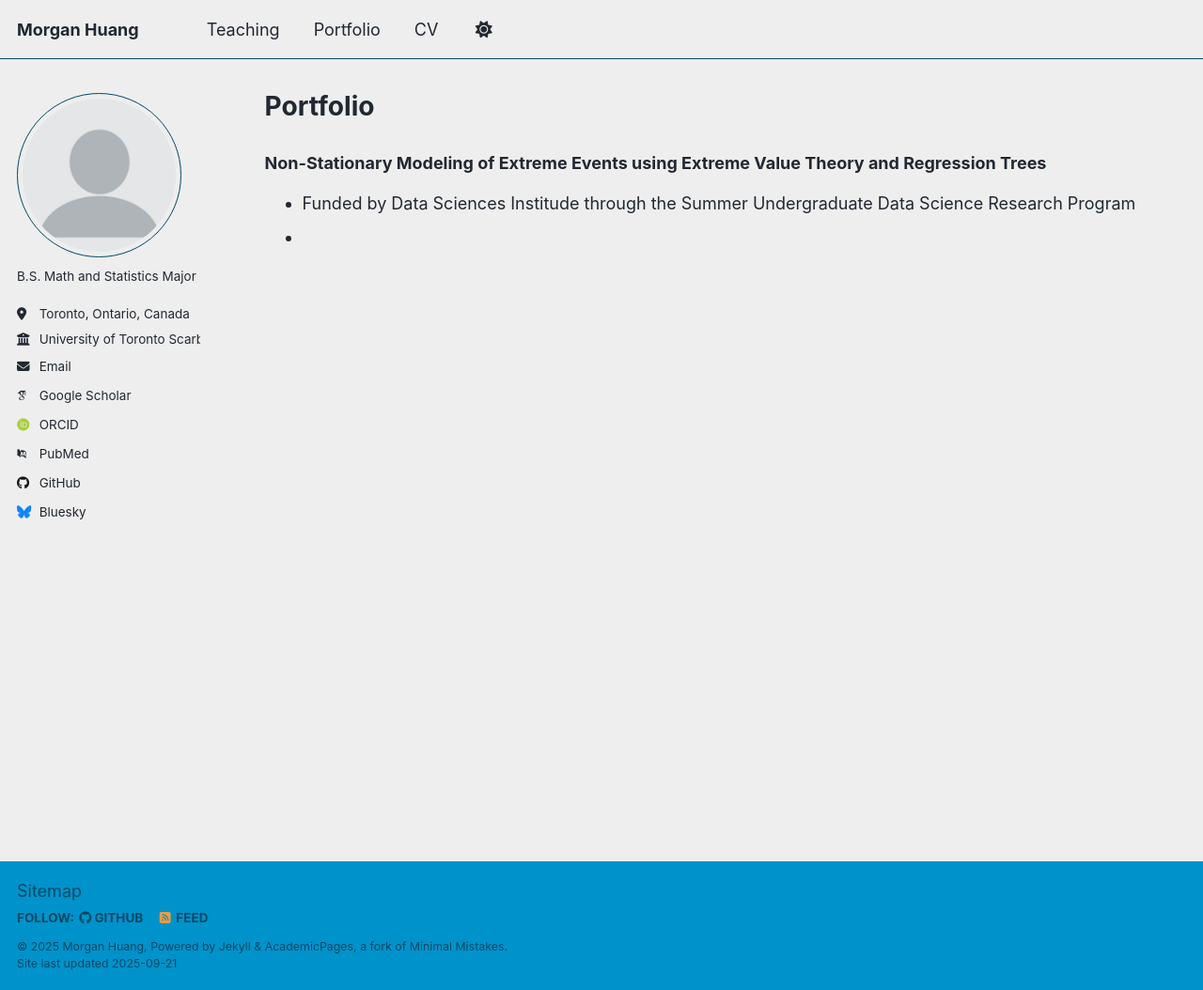
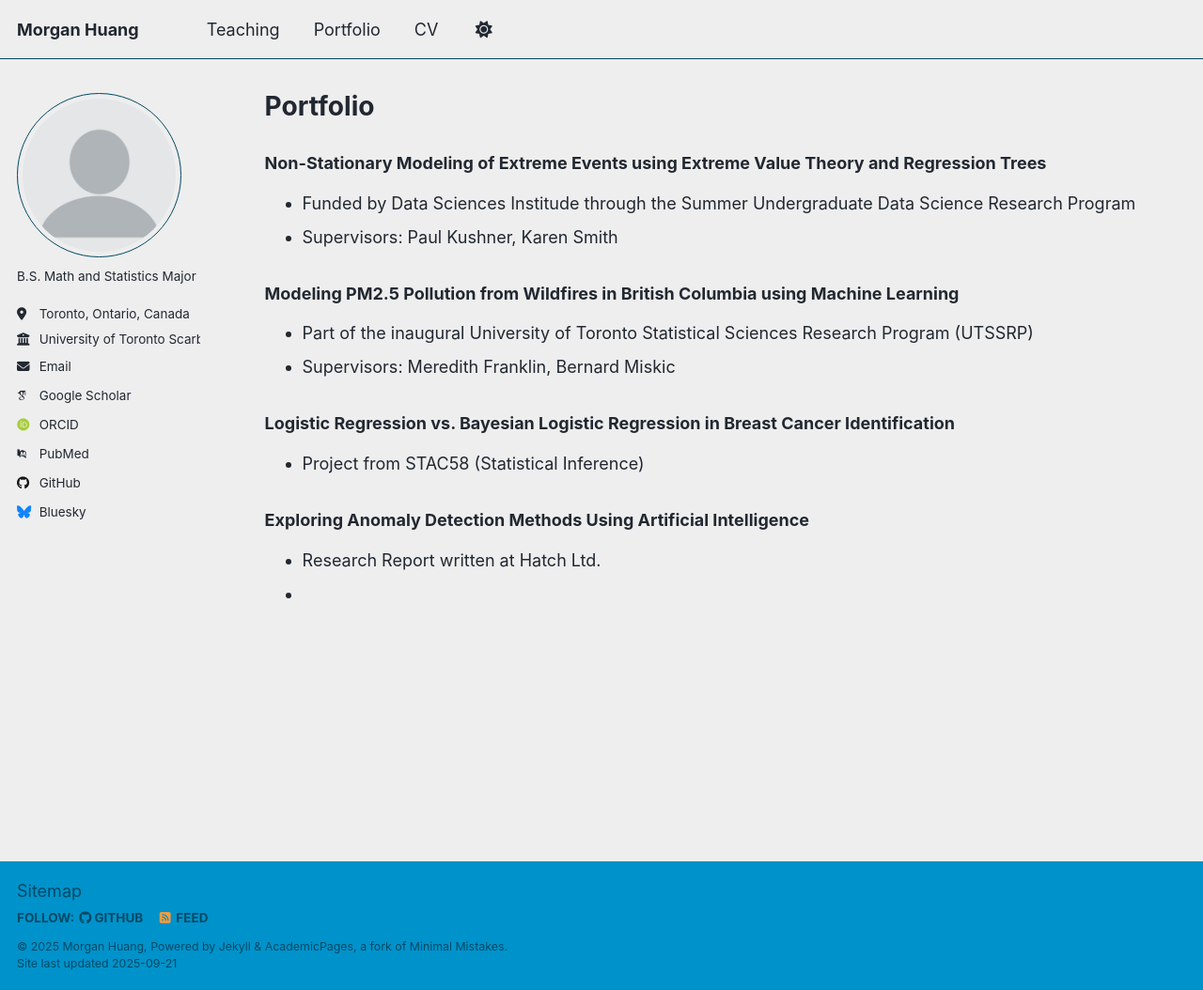
Before and after one commit to Morganh201/Morganh201.github.io, a Jekyll site: the page built from _pages/portfolio.md, in a window 1280 px wide and 1054 px high. Shown: the whole window at 94% size. Built offline with Jekyll 4.4.1, drawn with Linux system fonts in a browser that asks for light colours; some web fonts are replaced; a script that is not in the unit is left out.

Commit message:
Update portfolio.md

```diff
--- a/_pages/portfolio.md
+++ b/_pages/portfolio.md
@@ -8,4 +8,18 @@ author_profile: true
 ### Non-Stationary Modeling of Extreme Events using Extreme Value Theory and Regression Trees
 
   - Funded by Data Sciences Institude through the Summer Undergraduate Data Science Research Program
+  - Supervisors: Paul Kushner, Karen Smith
+
+### Modeling PM2.5 Pollution from Wildfires in British Columbia using Machine Learning
+
+  - Part of the inaugural University of Toronto Statistical Sciences Research Program (UTSSRP)
+  - Supervisors: Meredith Franklin, Bernard Miskic
+
+### Logistic Regression vs. Bayesian Logistic Regression in Breast Cancer Identification
+
+  - Project from STAC58 (Statistical Inference)
+
+### Exploring Anomaly Detection Methods Using Artificial Intelligence
+
+  - Research Report written at Hatch Ltd.
   -
```
